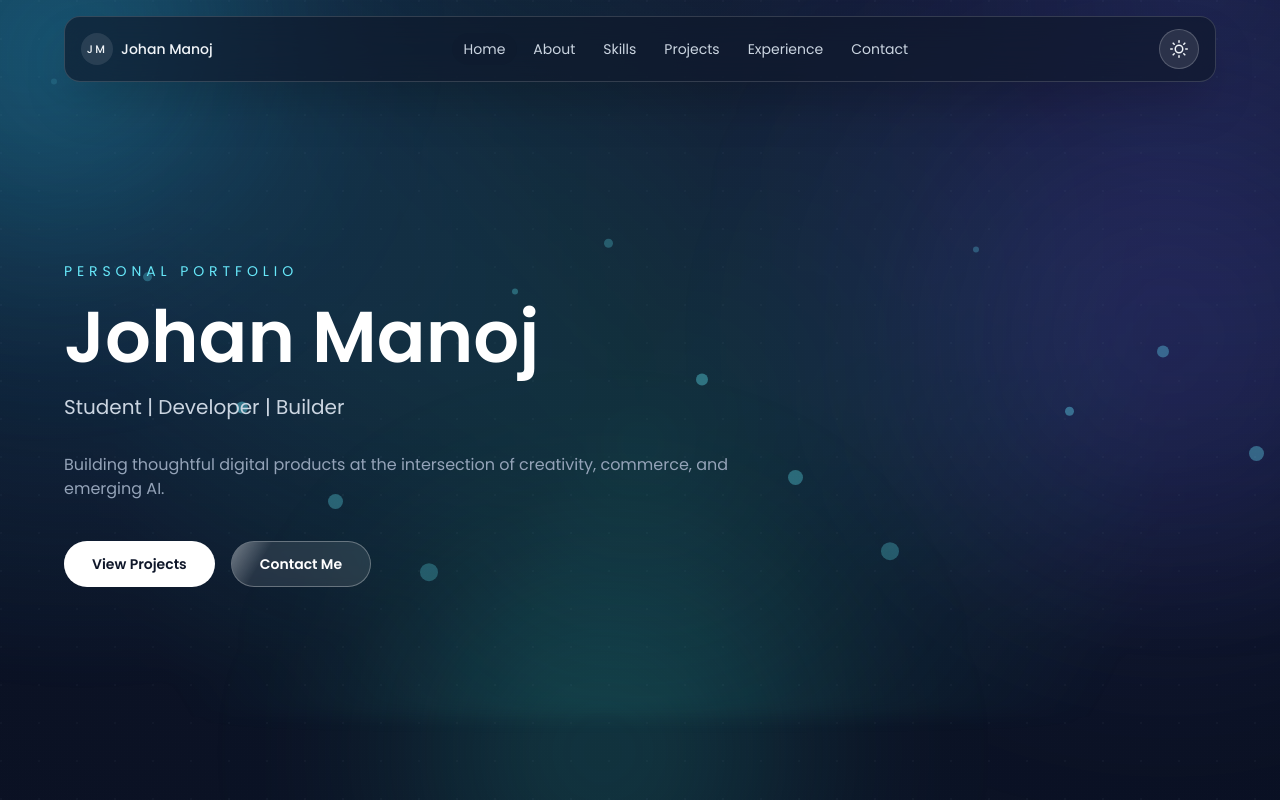
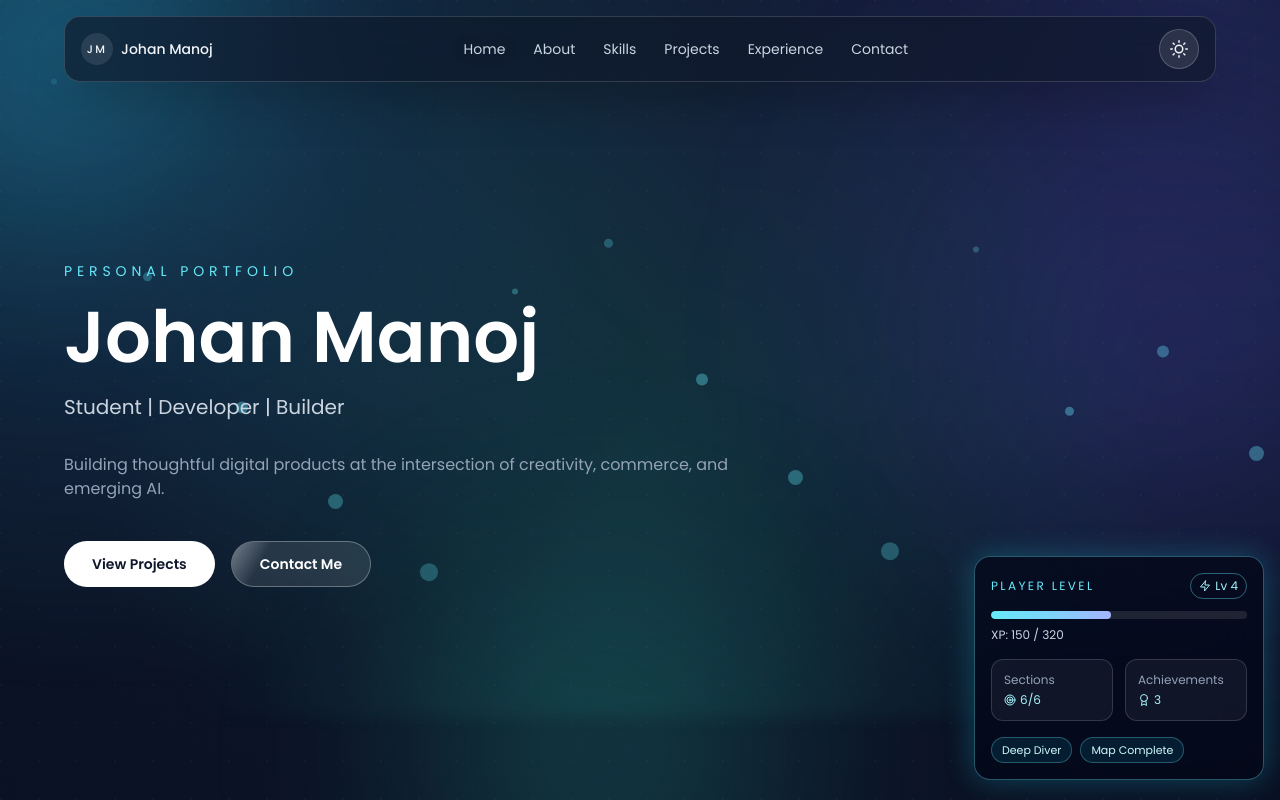
Before and after one commit to rdp12356/johan-portfolio, a React (Vite) app: page / in a window 1280 px wide. Shown: the top 800 px of the page. Built offline with nearby package versions, Linux system fonts and the light colour scheme; no server answers; the database is empty.

Commit message:
feat: implement gamification features with GamificationHud component and useGamification hook

```diff
--- a/src/App.jsx
+++ b/src/App.jsx
@@ -4,6 +4,7 @@ import AnimatedCursor from './components/AnimatedCursor'
 import Contact from './components/Contact'
 import Experience from './components/Experience'
 import Footer from './components/Footer'
+import GamificationHud from './components/GamificationHud'
 import Hero from './components/Hero'
 import InteractiveBackground from './components/InteractiveBackground'
 import Navbar from './components/Navbar'
@@ -12,6 +13,7 @@ import Projects from './components/Projects'
 import Skills from './components/Skills'
 import { navLinks } from './data/content'
 import { useActiveSection } from './hooks/useActiveSection'
+import { useGamification } from './hooks/useGamification'
 import { useTheme } from './hooks/useTheme'
 
 function App() {
@@ -19,6 +21,7 @@ function App() {
   const { theme, toggleTheme } = useTheme()
   const sectionIds = useMemo(() => navLinks.map((link) => link.id), [])
   const activeSection = useActiveSection(sectionIds)
+  const game = useGamification()
 
   useEffect(() => {
     const timerId = window.setTimeout(() => {
@@ -34,6 +37,7 @@ function App() {
       <AnimatedCursor />
       <Preloader isLoading={isLoading} />
       <Navbar activeSection={activeSection} theme={theme} onToggleTheme={toggleTheme} />
+      <GamificationHud game={game} />
 
       <main>
         <Hero />
--- /dev/null
+++ b/src/components/GamificationHud.jsx
@@ -0,0 +1,75 @@
+import { motion as Motion, AnimatePresence } from 'framer-motion'
+import { FiAward, FiTarget, FiZap } from 'react-icons/fi'
+
+function GamificationHud({ game }) {
+  return (
+    <>
+      <Motion.aside
+        initial={{ opacity: 0, y: 20 }}
+        animate={{ opacity: 1, y: 0 }}
+        transition={{ duration: 0.5 }}
+        className="fixed bottom-5 right-4 z-[70] w-[290px] rounded-2xl border border-cyan-300/35 bg-slate-950/70 p-4 text-white shadow-[0_0_30px_rgba(34,211,238,0.28)] backdrop-blur-xl"
+      >
+        <div className="flex items-center justify-between">
+          <p className="text-xs uppercase tracking-[0.2em] text-cyan-300">Player Level</p>
+          <span className="inline-flex items-center gap-1 rounded-full border border-cyan-300/40 px-2 py-1 text-xs text-cyan-200">
+            <FiZap size={12} /> Lv {game.level}
+          </span>
+        </div>
+
+        <div className="mt-3 h-2 overflow-hidden rounded-full bg-white/10">
+          <Motion.div
+            className="h-full rounded-full bg-gradient-to-r from-cyan-300 via-sky-300 to-indigo-300"
+            animate={{ width: `${game.xpProgress}%` }}
+            transition={{ duration: 0.5 }}
+          />
+        </div>
+
+        <p className="mt-2 text-xs text-slate-300">XP: {game.xpInLevel} / 320</p>
+
+        <div className="mt-4 grid grid-cols-2 gap-3 text-xs">
+          <div className="rounded-xl border border-white/15 bg-white/5 p-3">
+            <p className="text-slate-400">Sections</p>
+            <p className="mt-1 flex items-center gap-1 text-cyan-200">
+              <FiTarget size={12} /> {game.visitedCount}/{game.totalSections}
+            </p>
+          </div>
+          <div className="rounded-xl border border-white/15 bg-white/5 p-3">
+            <p className="text-slate-400">Achievements</p>
+            <p className="mt-1 flex items-center gap-1 text-cyan-200">
+              <FiAward size={12} /> {game.achievements.length}
+            </p>
+          </div>
+        </div>
+
+        {game.achievements.length > 0 ? (
+          <div className="mt-4 flex flex-wrap gap-2">
+            {game.achievements.slice(-2).map((item) => (
+              <span
+                key={item}
+                className="rounded-full border border-cyan-300/30 bg-cyan-400/10 px-2.5 py-1 text-[11px] text-cyan-100"
+              >
+                {item}
+              </span>
+            ))}
+          </div>
+        ) : null}
+      </Motion.aside>
+
+      <AnimatePresence>
+        {game.recentEvent ? (
+          <Motion.div
+            initial={{ opacity: 0, y: 16, x: 12 }}
+            animate={{ opacity: 1, y: 0, x: 0 }}
+            exit={{ opacity: 0, y: 10, x: 10 }}
+            className="fixed bottom-40 right-4 z-[71] rounded-xl border border-cyan-300/40 bg-slate-900/90 px-4 py-2 text-xs text-cyan-100 shadow-[0_0_22px_rgba(34,211,238,0.25)]"
+          >
+            {game.recentEvent}
+          </Motion.div>
+        ) : null}
+      </AnimatePresence>
+    </>
+  )
+}
+
+export default GamificationHud
--- /dev/null
+++ b/src/hooks/useGamification.js
@@ -0,0 +1,143 @@
+import { useEffect, useMemo, useRef, useState } from 'react'
+import { navLinks } from '../data/content'
+
+const LEVEL_XP = 320
+
+const achievementMilestones = [
+  { sections: 2, label: 'Curious Explorer' },
+  { sections: 4, label: 'Deep Diver' },
+  { sections: navLinks.length, label: 'Map Complete' },
+]
+
+export function useGamification() {
+  const [xp, setXp] = useState(0)
+  const [visitedSections, setVisitedSections] = useState([])
+  const [achievements, setAchievements] = useState([])
+  const [recentEvent, setRecentEvent] = useState('')
+  const visitSetRef = useRef(new Set())
+  const unlockedRef = useRef(new Set())
+  const actionCooldownRef = useRef(new Map())
+  const streakRef = useRef({ count: 0, lastVisitAt: 0 })
+
+  const addXp = (amount, reason) => {
+    setXp((previous) => previous + amount)
+    setRecentEvent(`+${amount} XP · ${reason}`)
+  }
+
+  useEffect(() => {
+    const timerId = window.setTimeout(() => setRecentEvent(''), 2200)
+    return () => window.clearTimeout(timerId)
+  }, [recentEvent])
+
+  useEffect(() => {
+    const sections = navLinks
+      .map((entry) => document.getElementById(entry.id))
+      .filter(Boolean)
+
+    if (sections.length === 0) {
+      return undefined
+    }
+
+    const observer = new IntersectionObserver(
+      (entries) => {
+        entries.forEach((entry) => {
+          if (!entry.isIntersecting) {
+            return
+          }
+
+          const id = entry.target.id
+          if (!id || visitSetRef.current.has(id)) {
+            return
+          }
+
+          visitSetRef.current.add(id)
+          const now = Date.now()
+          const withinComboWindow = now - streakRef.current.lastVisitAt < 32000
+          streakRef.current.count = withinComboWindow ? streakRef.current.count + 1 : 1
+          streakRef.current.lastVisitAt = now
+
+          const comboBonus = streakRef.current.count >= 3 ? 30 : 0
+          addXp(120 + comboBonus, comboBonus ? `${id} discovered (Combo)` : `${id} discovered`)
+
+          const visitedList = Array.from(visitSetRef.current)
+          setVisitedSections(visitedList)
+
+          achievementMilestones.forEach((milestone) => {
+            if (visitedList.length >= milestone.sections && !unlockedRef.current.has(milestone.label)) {
+              unlockedRef.current.add(milestone.label)
+              setAchievements((previous) => [...previous, milestone.label])
+              addXp(90, `Achievement Unlocked: ${milestone.label}`)
+            }
+          })
+        })
+      },
+      {
+        threshold: 0.5,
+        rootMargin: '-10% 0px -30% 0px',
+      },
+    )
+
+    sections.forEach((section) => observer.observe(section))
+
+    return () => {
+      sections.forEach((section) => observer.unobserve(section))
+      observer.disconnect()
+    }
+  }, [])
+
+  useEffect(() => {
+    const onClick = (event) => {
+      const target = event.target instanceof Element ? event.target : null
+      if (!target) {
+        return
+      }
+
+      const clickable = target.closest('a, button')
+      if (!clickable) {
+        return
+      }
+
+      const keyBase = `${clickable.tagName}:${clickable.textContent?.trim() || ''}:${clickable.getAttribute('href') || ''}`
+      const now = Date.now()
+      const last = actionCooldownRef.current.get(keyBase) || 0
+      if (now - last < 2500) {
+        return
+      }
+      actionCooldownRef.current.set(keyBase, now)
+
+      const label = (clickable.textContent || '').toLowerCase()
+      const href = clickable.getAttribute('href') || ''
+
+      if (label.includes('live demo')) {
+        addXp(80, 'Live Demo Quest')
+      } else if (label.includes('github') || href.includes('github.com')) {
+        addXp(55, 'Repo Hunter')
+      } else if (href.startsWith('mailto:') || label.includes('send message')) {
+        addXp(100, 'Connection Initiated')
+      } else {
+        addXp(15, 'Interaction Bonus')
+      }
+    }
+
+    document.addEventListener('click', onClick)
+    return () => document.removeEventListener('click', onClick)
+  }, [])
+
+  const level = Math.floor(xp / LEVEL_XP) + 1
+  const xpInLevel = xp % LEVEL_XP
+  const xpProgress = Math.min(100, Math.round((xpInLevel / LEVEL_XP) * 100))
+
+  return useMemo(
+    () => ({
+      xp,
+      level,
+      xpInLevel,
+      xpProgress,
+      visitedCount: visitedSections.length,
+      totalSections: navLinks.length,
+      achievements,
+      recentEvent,
+    }),
+    [achievements, level, recentEvent, visitedSections.length, xp, xpInLevel, xpProgress],
+  )
+}
```
